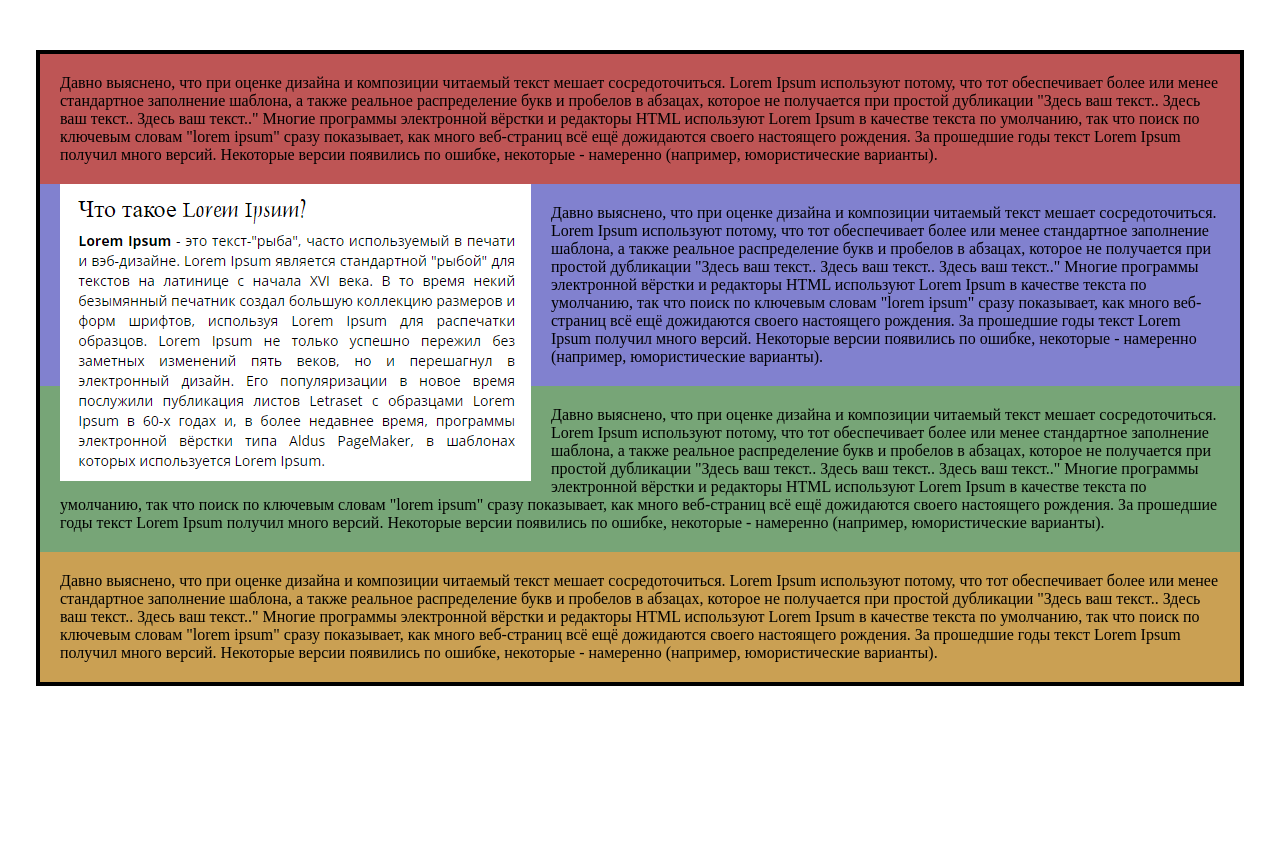
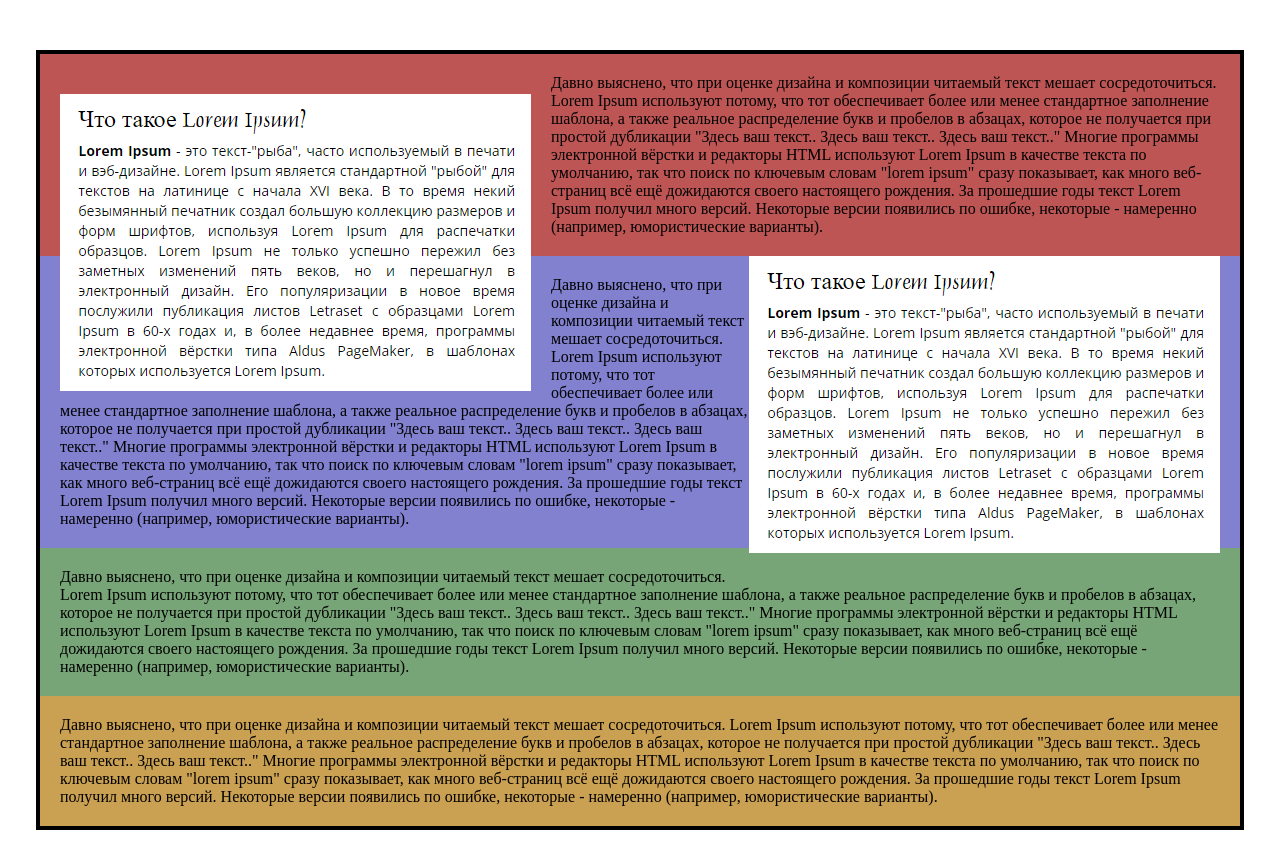
Before and after one commit to NikMatyukhin/hse-css-education, a plain HTML site: page index.html in a window 1280 px wide. Before the commit the page ends 800 px from the top, so only its background shows below. Drawn offline with Linux system fonts and the light colour scheme.

Commit message:
2. Float-позиционирование элемента

```diff
--- a/index.html
+++ b/index.html
@@ -12,10 +12,11 @@
     <main class="parent">
 
         <section class="red">
+            <img class="left" src="lorem.png" alt="Lorem Inpsum">
             <p>
                 Давно выяснено, что при оценке дизайна и композиции читаемый текст мешает сосредоточиться. Lorem Ipsum используют потому, что тот обеспечивает более или менее стандартное заполнение шаблона, а также реальное распределение букв и пробелов в абзацах, которое не получается при простой дубликации "Здесь ваш текст.. Здесь ваш текст.. Здесь ваш текст.." Многие программы электронной вёрстки и редакторы HTML используют Lorem Ipsum в качестве текста по умолчанию, так что поиск по ключевым словам "lorem ipsum" сразу показывает, как много веб-страниц всё ещё дожидаются своего настоящего рождения. За прошедшие годы текст Lorem Ipsum получил много версий. Некоторые версии появились по ошибке, некоторые - намеренно (например, юмористические варианты).
             </p>
-            <img src="lorem.png" alt="Lorem Inpsum">
+            <img class="right" src="lorem.png" alt="Lorem Inpsum">
         </section>
 
         <section class="blue">
--- a/styles.css
+++ b/styles.css
@@ -13,7 +13,12 @@ section {
     padding: 20px;
 }
 
-img {
+img.right {
+    float: right;
+    margin: 20px 0px 20px 0px;
+}
+
+img.left {
     float: left;
     margin: 20px 20px 0px 0px;
 }
```
